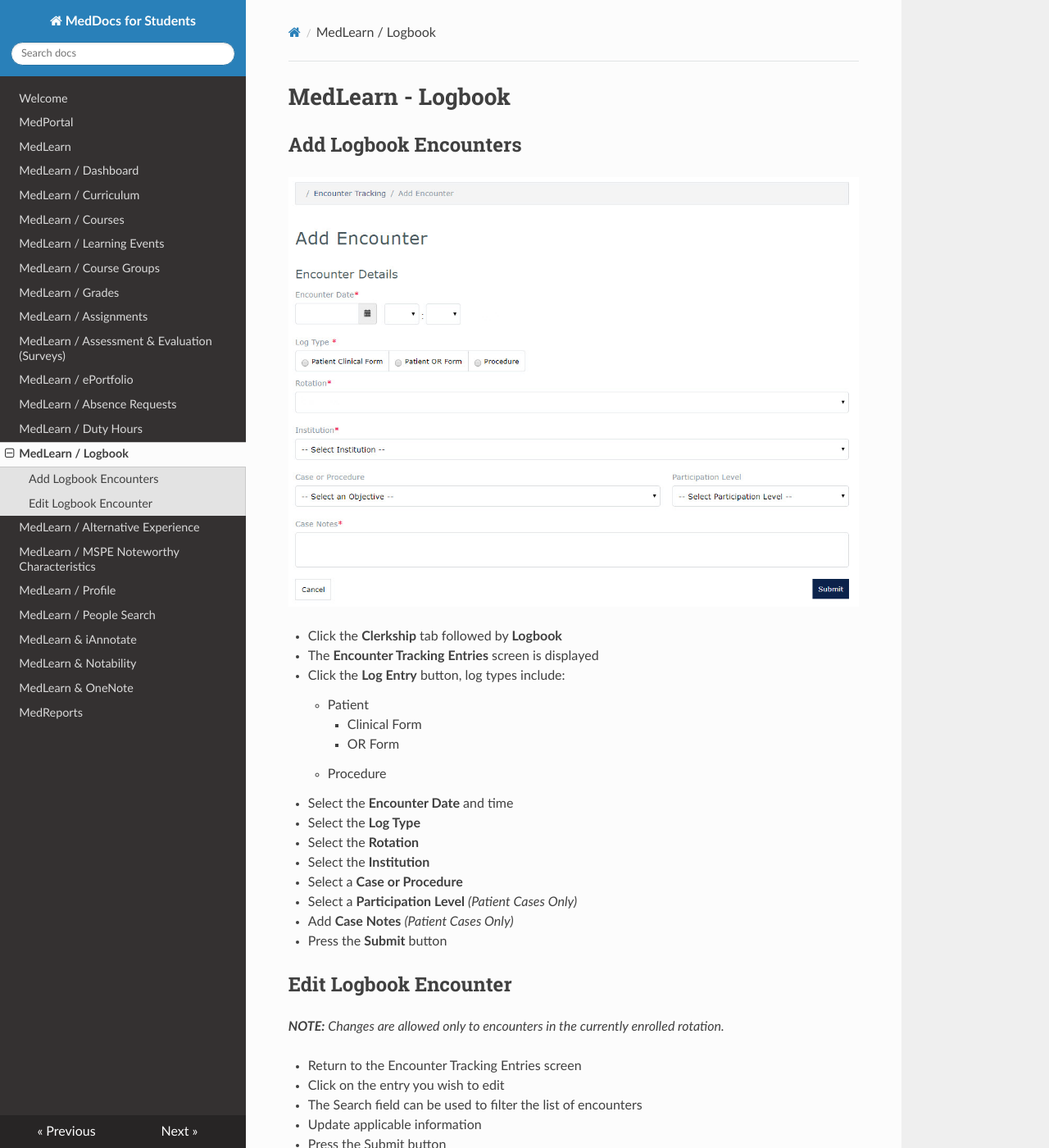
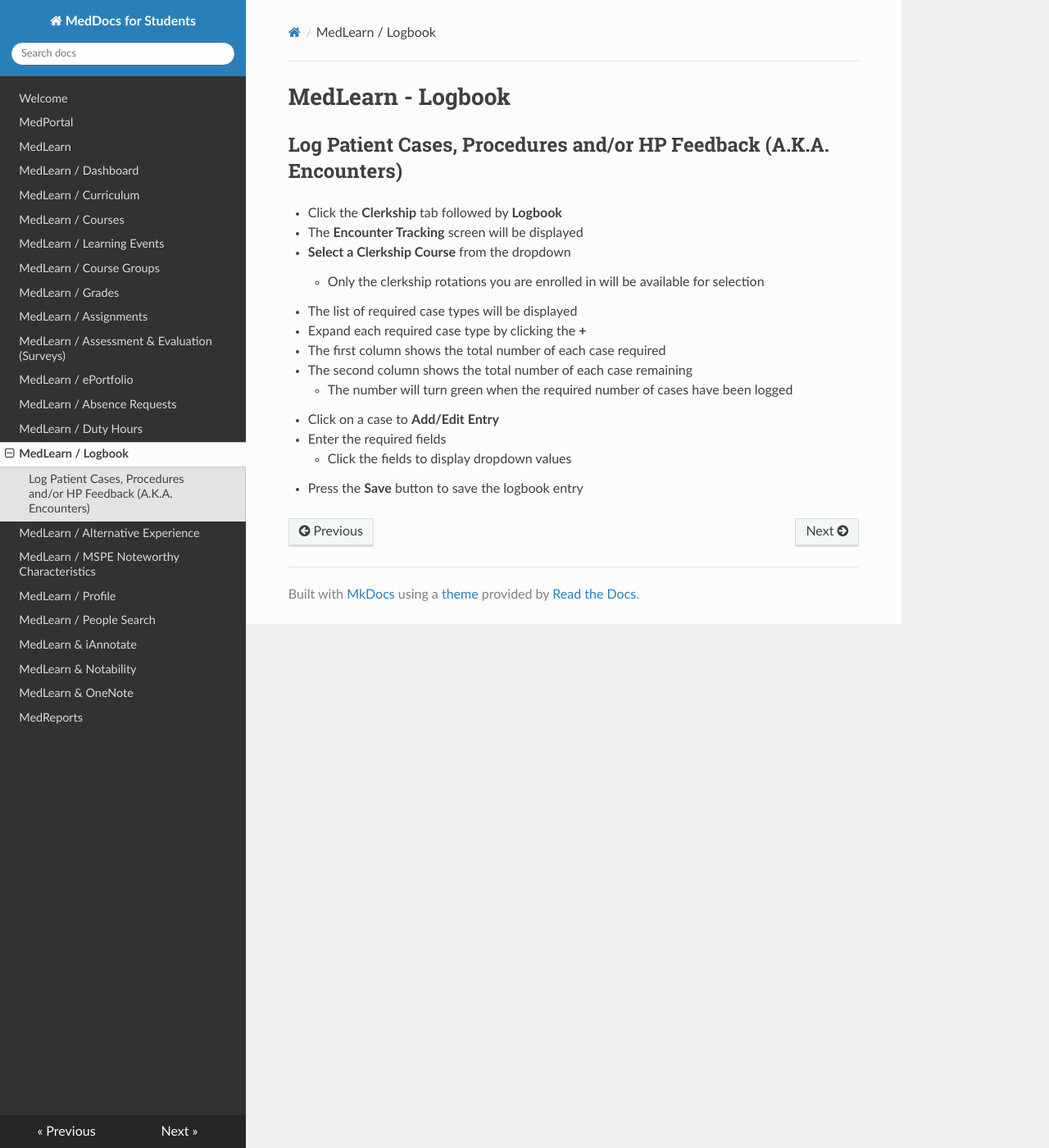
Before and after one commit to UACOMTucson/MedDocs, an MkDocs documentation site: the page built from docs/16_MedLearn_Logbook.md, in a window 1280 px wide and 1400 px high. Shown: the whole window at 82% size. Built offline with MkDocs 1.6.1, drawn with Linux system fonts in a browser that asks for light colours; nearby versions of some CDN libraries; old or Windows-style settings are respelled for this version of MkDocs.

Commit message:
updates to user materials

```diff
--- a/docs/16_MedLearn_Logbook.md
+++ b/docs/16_MedLearn_Logbook.md
@@ -1,28 +1,17 @@
 # MedLearn - Logbook
-## Add Logbook Encounters
-![Patient Ecounters](./images/student-logbook.png)
+## Log Patient Cases, Procedures and/or HP Feedback (A.K.A. Encounters)
+
 
 * Click the **Clerkship** tab followed by **Logbook**
-* The **Encounter Tracking Entries** screen is displayed
-* Click the **Log Entry** button, log types include:
-    * Patient
-        * Clinical Form
-        * OR Form
-    * Procedure
-* Select the **Encounter Date** and time
-* Select the **Log Type**
-* Select the **Rotation**
-* Select the **Institution**
-* Select a **Case or Procedure**
-* Select a **Participation Level** _(Patient Cases Only)_
-* Add **Case Notes** _(Patient Cases Only)_
-* Press the **Submit** button
-
-## Edit Logbook Encounter
-_**NOTE:**  Changes are allowed only to encounters in the currently enrolled rotation._
-
-* Return to the Encounter Tracking Entries screen
-* Click on the entry you wish to edit
-  * The Search field can be used to filter the list of encounters
-* Update applicable information
-* Press the Submit button
+* The **Encounter Tracking** screen will be displayed
+* **Select a Clerkship Course** from the dropdown
+    * Only the clerkship rotations you are enrolled in will be available for selection
+* The list of required case types will be displayed
+* Expand each required case type by clicking the **+**
+* The first column shows the total number of each case required
+* The second column shows the total number of each case remaining
+    * The number will turn green when the required number of cases have been logged
+* Click on a case to **Add/Edit Entry**
+* Enter the required fields
+    * Click the fields to display dropdown values
+* Press the **Save** button to save the logbook entry
```
Also changed, not shown: docs/15_MedLearn_DutyHours.md (+8 -10 lines), docs/17_MedLearn_AltExp.md (+9 -8 lines), docs/18_MedLearn_Portfolio.md (deleted, +0 -3 lines).
